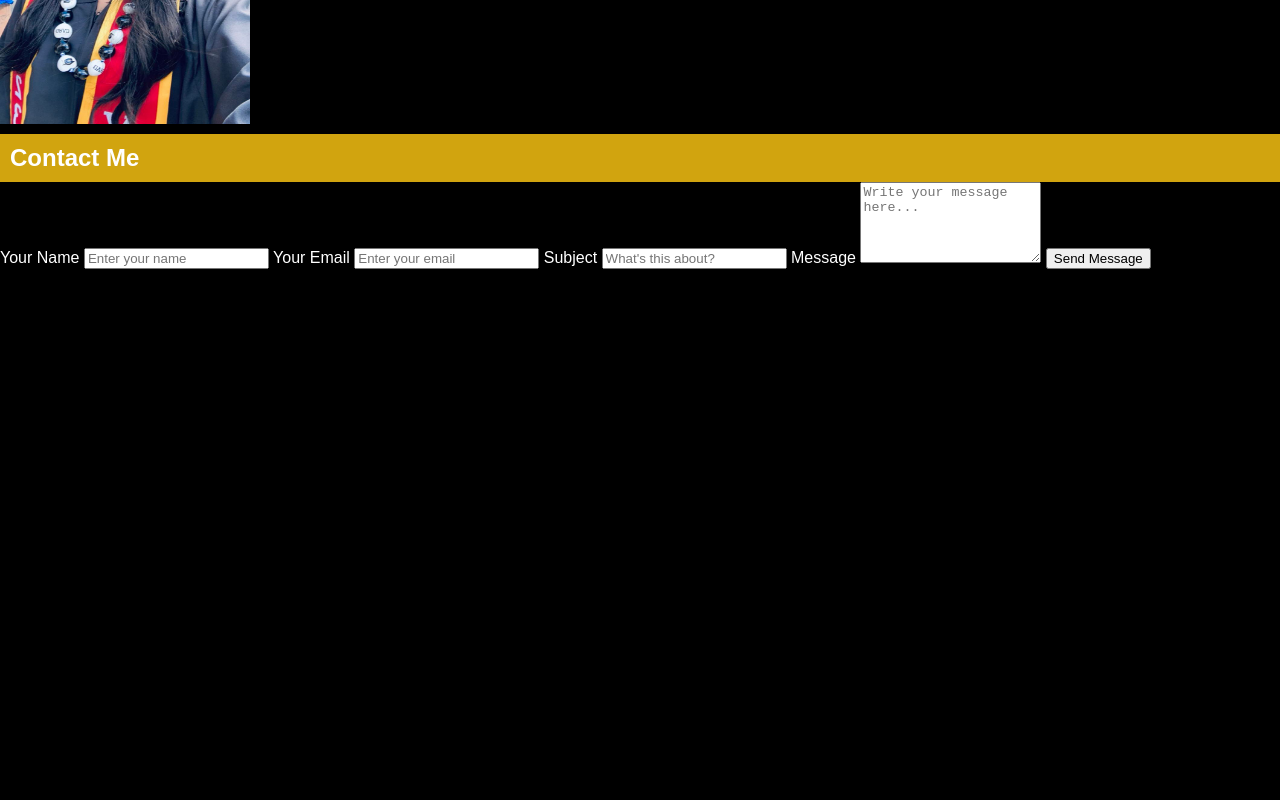
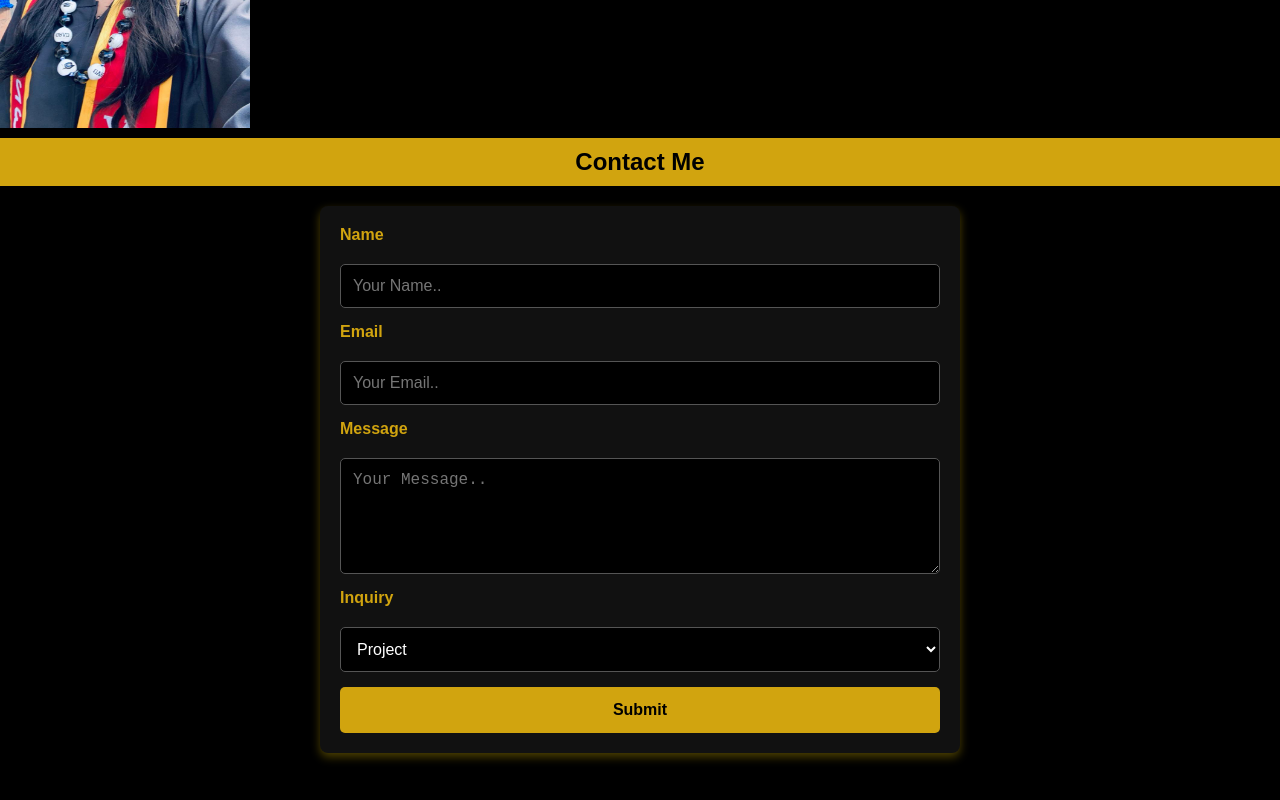
Before and after one commit to Chrissym2012/Portfolio, a plain HTML site: page contact.html in a window 1280 px wide. Shown: the part 460-1260 px from the top of the page. Before the commit the page ends 800 px from the top, so only its background shows below. Drawn offline with Linux system fonts and the light colour scheme.

Commit message:
Update contact.html

```diff
--- a/contact.html
+++ b/contact.html
@@ -28,29 +28,102 @@
   </address>
 
 <!-- Contact Form Section -->
-  <section id="contact">
-    <h2>Contact Me</h2>
-    <form action="#" method="post">
+  <style>
+    body {
+      background-color: black;
+      font-family: Arial, sans-serif;
+      color: white;
+      margin: 0;
+      padding: 0;
+    }
 
-      <!-- Name -->
-      <label for="name">Your Name</label>
-      <input type="text" id="name" name="name" placeholder="Enter your name" required>
+    h2 {
+      text-align: center;
+      background-color: rgb(209, 164, 15);
+      color: black;
+      padding: 10px;
+      margin-bottom: 20px;
+    }
 
-      <!-- Email -->
-      <label for="email">Your Email</label>
-      <input type="email" id="email" name="email" placeholder="Enter your email" required>
+    form {
+      max-width: 600px;
+      margin: 0 auto 3rem;
+      padding: 20px;
+      border-radius: 8px;
+      background-color: #111;
+      box-shadow: 0 4px 10px rgba(255, 215, 0, 0.3);
+      display: flex;
+      flex-direction: column;
+      gap: 15px;
+    }
 
-      <!-- Subject -->
-      <label for="subject">Subject</label>
-      <input type="text" id="subject" name="subject" placeholder="What's this about?">
+    label {
+      display: block;
+      font-weight: bold;
+      margin-bottom: 5px;
+      color: rgb(209, 164, 15);
+    }
 
-      <!-- Message -->
-      <label for="message">Message</label>
-      <textarea id="message" name="message" rows="5" placeholder="Write your message here..." required></textarea>
+    input[type=text], input[type=email], textarea, select {
+      width: 100%;
+      padding: 12px;
+      border: 1px solid #555;
+      border-radius: 5px;
+      box-sizing: border-box;
+      background-color: black;
+      color: white;
+      font-size: 1rem;
+    }
 
-      <!-- Submit Button -->
-      <button type="submit">Send Message</button>
-    </form>
-  </section>
+    input[type=text]:focus, input[type=email]:focus, textarea:focus, select:focus {
+      outline: none;
+      border: 1px solid rgb(209, 164, 15);
+      box-shadow: 0 0 5px rgb(209, 164, 15);
+    }
+
+    input[type=submit] {
+      width: 100%;
+      background-color: rgb(209, 164, 15);
+      color: black;
+      padding: 14px;
+      border: none;
+      border-radius: 5px;
+      cursor: pointer;
+      font-weight: bold;
+      font-size: 1rem;
+      transition: background 0.3s ease, color 0.3s ease;
+    }
+
+    input[type=submit]:hover {
+      background-color: black;
+      color: rgb(209, 164, 15);
+      border: 1px solid rgb(209, 164, 15);
+    }
+  </style>
+</head>
+<body>
+
+<h2>Contact Me</h2>
+
+<form action="#">
+  <label for="fname">Name</label>
+  <input type="text" id="fname" name="firstname" placeholder="Your Name.." required>
+
+  <label for="email">Email</label>
+  <input type="email" id="email" name="email" placeholder="Your Email.." required>
+
+  <label for="message">Message</label>
+  <textarea id="message" name="message" rows="5" placeholder="Your Message.." required></textarea>
+
+  <label for="inquiry">Inquiry</label>
+  <select id="inquiry" name="inquiry">
+    <option value="project">Project</option>
+    <option value="internship">Internship</option>
+    <option value="general question">General Question</option>
+    <option value="collaboration">Collaboration</option>
+  </select>
+
+  <input type="submit" value="Submit">
+</form>
 </body>
 </html>
```
